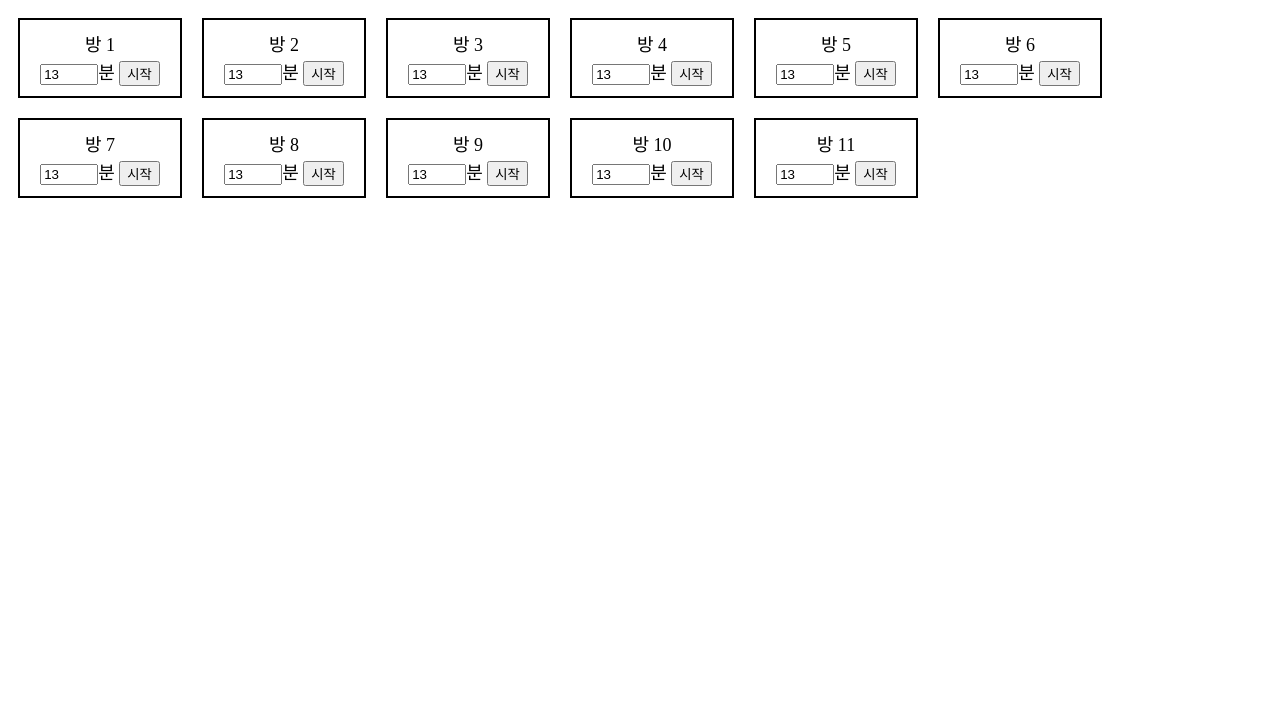
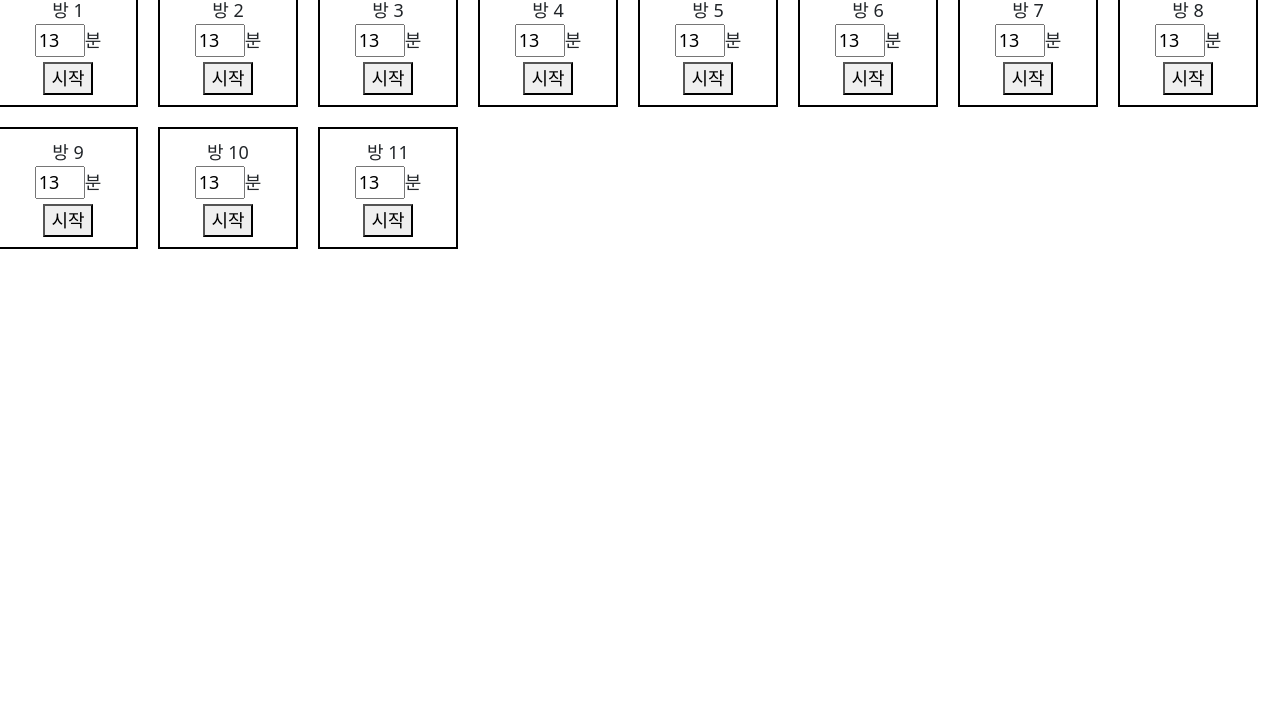
Before and after one commit to harumaru09/timer, a plain HTML site: page index.html in a window 1280 px wide. Shown: the part 81-800 px from the top of the page. Drawn offline with nearby package versions, Linux system fonts and the light colour scheme.

Commit message:
Update index.html

```diff
--- a/index.html
+++ b/index.html
@@ -4,13 +4,17 @@
     <meta charset="UTF-8">
     <meta name="viewport" content="width=device-width, initial-scale=1.0">
     <title>방 타이머</title>
+
+    <!-- Bootstrap CSS 추가 -->
+    <link href="https://cdn.jsdelivr.net/npm/bootstrap@5.3.0-alpha1/dist/css/bootstrap.min.css" rel="stylesheet">
+
     <link rel="stylesheet" href="./main.css">
     <script defer src="./main.js"></script>
 </head>
 <body>
 
 <h1>방 타이머</h1>
-<div id="rooms"></div>
+<div id="rooms" class="row"></div>
 
 </body>
 </html>
```
